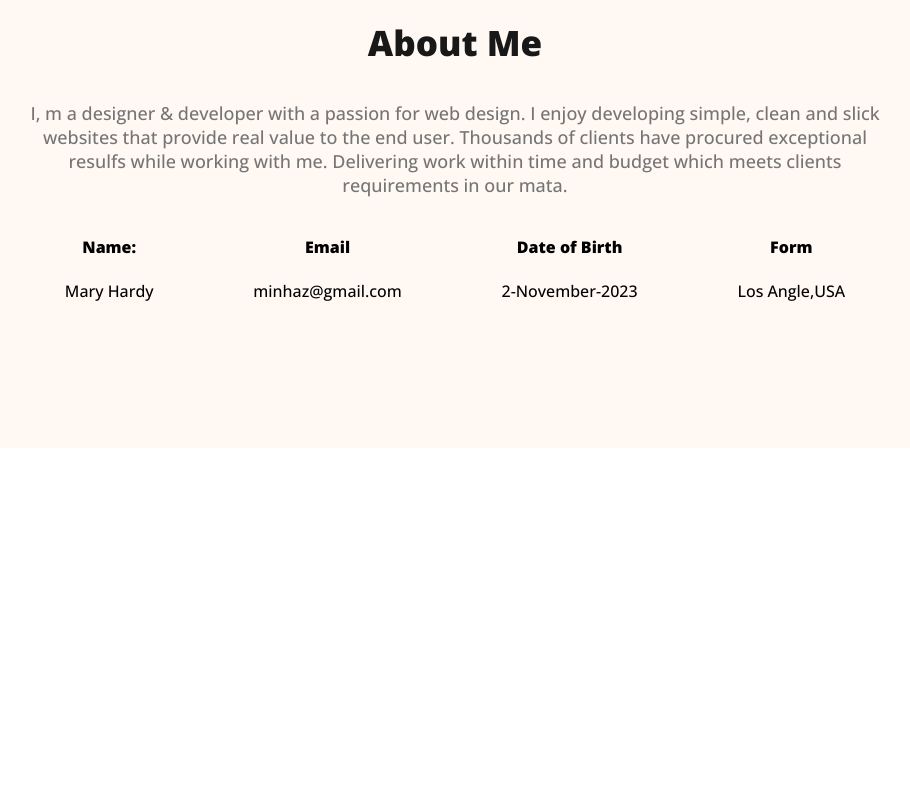
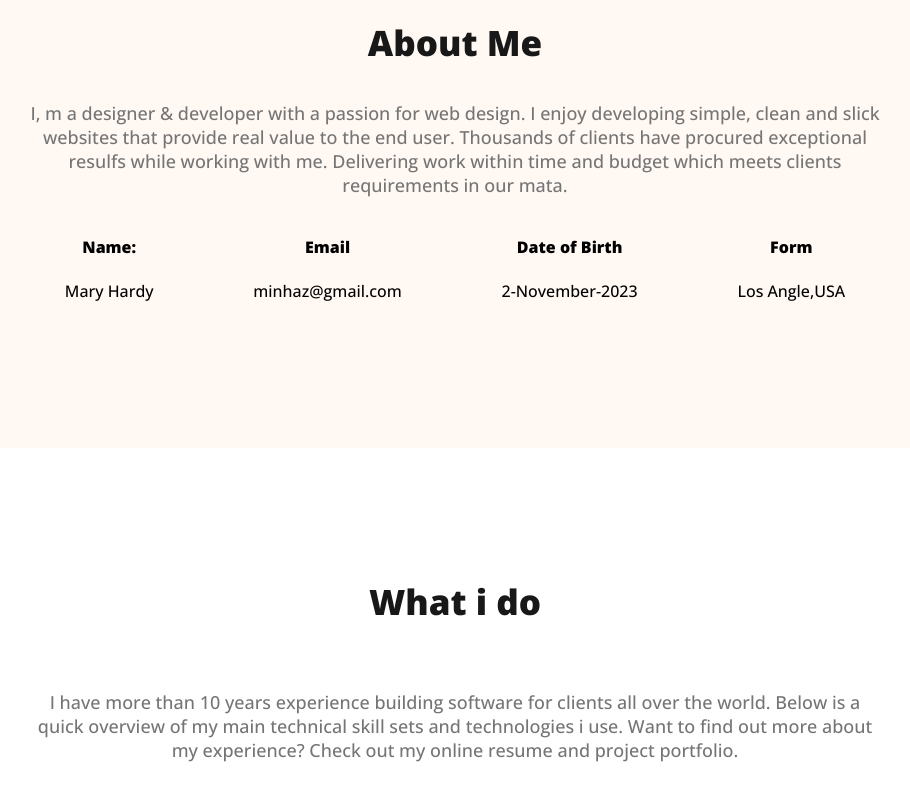
Before and after one commit to minhajul08/web-developer-portfolio, a plain HTML site: page index.html in a window 1280 px wide. Shown: the part 928-1728 px from the top of the page, without its empty margins (185-1095 px from the left). Before the commit the page ends 1506 px from the top, so only its background shows below. Drawn offline with nearby package versions, Linux system fonts and the light colour scheme.

Commit message:
add my experience

```diff
--- a/index.html
+++ b/index.html
@@ -56,6 +56,12 @@
                     </div>
                 </div>
          </section>
+         <section>
+            <h3 class="section-title">What i do</h3>
+            <p id="what" class="section-description">I have more than 10 years experience building software for clients all over the world. Below is a quick
+                overview of my main technical skill sets and technologies i use. Want to find out more about my experience?
+                Check out my online resume and project portfolio.</p>
+         </section>
     </main>
     <footer>
 
--- a/styles/style.css
+++ b/styles/style.css
@@ -97,3 +97,7 @@ main{
 .about-info{
     text-align: center;
 }
+#what{
+    padding: 30px 150px;
+
+}
```
